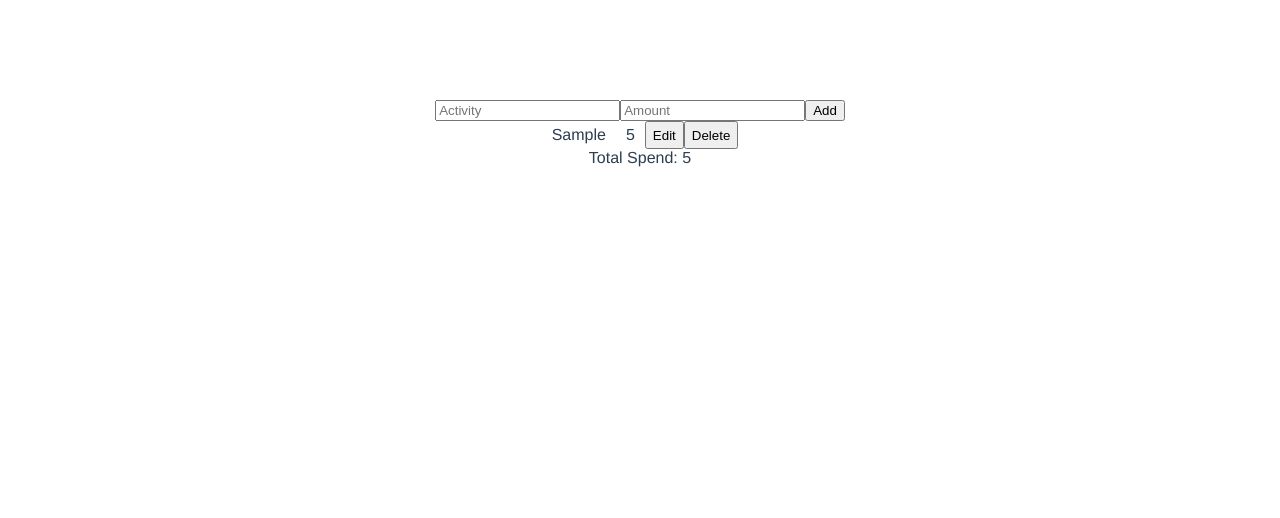
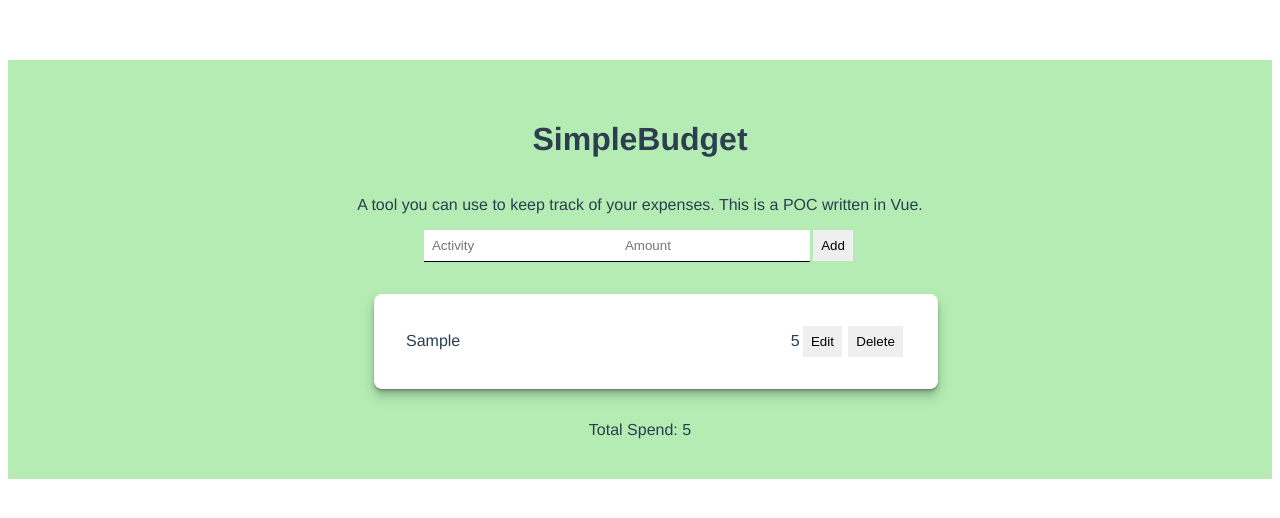
Before and after one commit to kraiyons/vue-spending-tracker, a Vue app: page / in a window 1280 px wide. Both pictures are taken after typing "Sample", "5" into the empty fields and a click on the button "Add". Shown: the top 518 px of the page. Built offline with nearby package versions, Linux system fonts and the light colour scheme.

Commit message:
Add some UI Changes to make it more presentable

```diff
--- a/package.json
+++ b/package.json
@@ -1,5 +1,5 @@
 {
-  "name": "spend",
+  "name": "SimpleBudget",
   "version": "0.1.0",
   "private": true,
   "scripts": {
--- a/src/App.vue
+++ b/src/App.vue
@@ -1,25 +1,34 @@
 <template>
   <div id="app">
+    <h1>SimpleBudget</h1>
+    <p>
+      A tool you can use to keep track of your expenses. This is a POC written
+      in Vue.
+    </p>
     <div>
       <input type="text" v-model="activity" placeholder="Activity" />
       <input type="number" v-model="amount" placeholder="Amount" />
       <button v-if="activeId === null" @click="addActivity">Add</button>
       <button v-else @click="commitEditActivity">Save</button>
     </div>
-    <div class="activityList">
+    <div class="activity__list">
       <div
-        class="activityItem"
+        class="activity__item shadow"
         v-for="(entry, index) in activityList"
         :key="index"
       >
+        <div class="activity__details">
           <div>
             {{ entry.activity }}
           </div>
           <div>
             {{ entry.amount }}
           </div>
+        </div>
+        <div class="activity__controls">
           <button @click="editActivity(index)">Edit</button>
           <button @click="deleteActivity(index)">Delete</button>
+        </div>
       </div>
     </div>
     <div>Total Spend: {{ totalSpend }}</div>
@@ -111,14 +120,59 @@ export default {
   flex-direction: column;
   align-content: center;
   justify-content: center;
+  background-color: #b4ecb4;
 }
-.activityList {
+input {
+  padding: 0.5rem;
+  border: none;
+  border-bottom: 1px solid #000;
+  outline: none;
+}
+button {
+  padding: 0.5rem;
+  border: none;
+  margin: 0 0.2rem;
+  outline: none;
+}
+button:hover {
+  cursor: pointer;
+}
+.activity__list {
+  display: flex;
+  flex-direction: column;
+  justify-content: center;
+  align-items: center;
   margin: 0 auto;
+  padding: 1rem;
+  width: 100%;
 }
-.activityItem {
+.activity__item {
+  display: flex;
+  justify-content: space-between;
+  align-items: center;
+  padding: 2rem;
+  margin: 1rem 0;
+  box-shadow: 5px 10px;
+  background-color: #fff;
+  border-radius: 0.5rem;
+  max-width: 500px;
+  width: 100%;
+}
+.activity__item:hover {
+  background-color: #f0fff0;
+}
+
+.activity__details {
+  display: flex;
+  justify-content: space-between;
+  width: 80%;
+}
+.activity__controls {
   display: flex;
 }
-.activityItem div {
-  padding: 5px 10px;
+.shadow {
+  box-shadow: 0 1px 1px rgba(0, 0, 0, 0.11), 0 2px 2px rgba(0, 0, 0, 0.11),
+    0 4px 4px rgba(0, 0, 0, 0.11), 0 6px 8px rgba(0, 0, 0, 0.11),
+    0 8px 16px rgba(0, 0, 0, 0.11);
 }
 </style>
```
Lines whose indentation alone changed are shown as unchanged.
